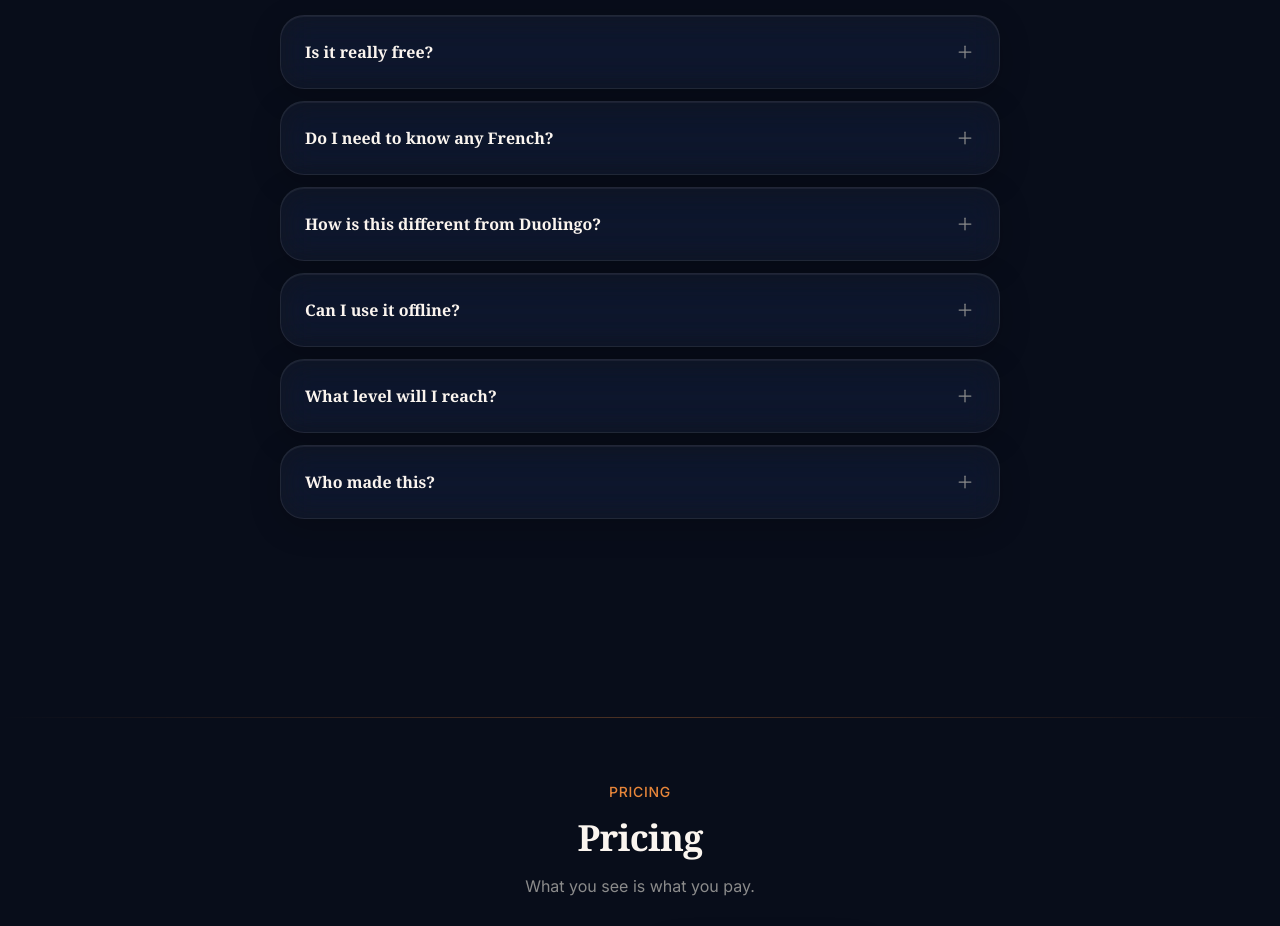
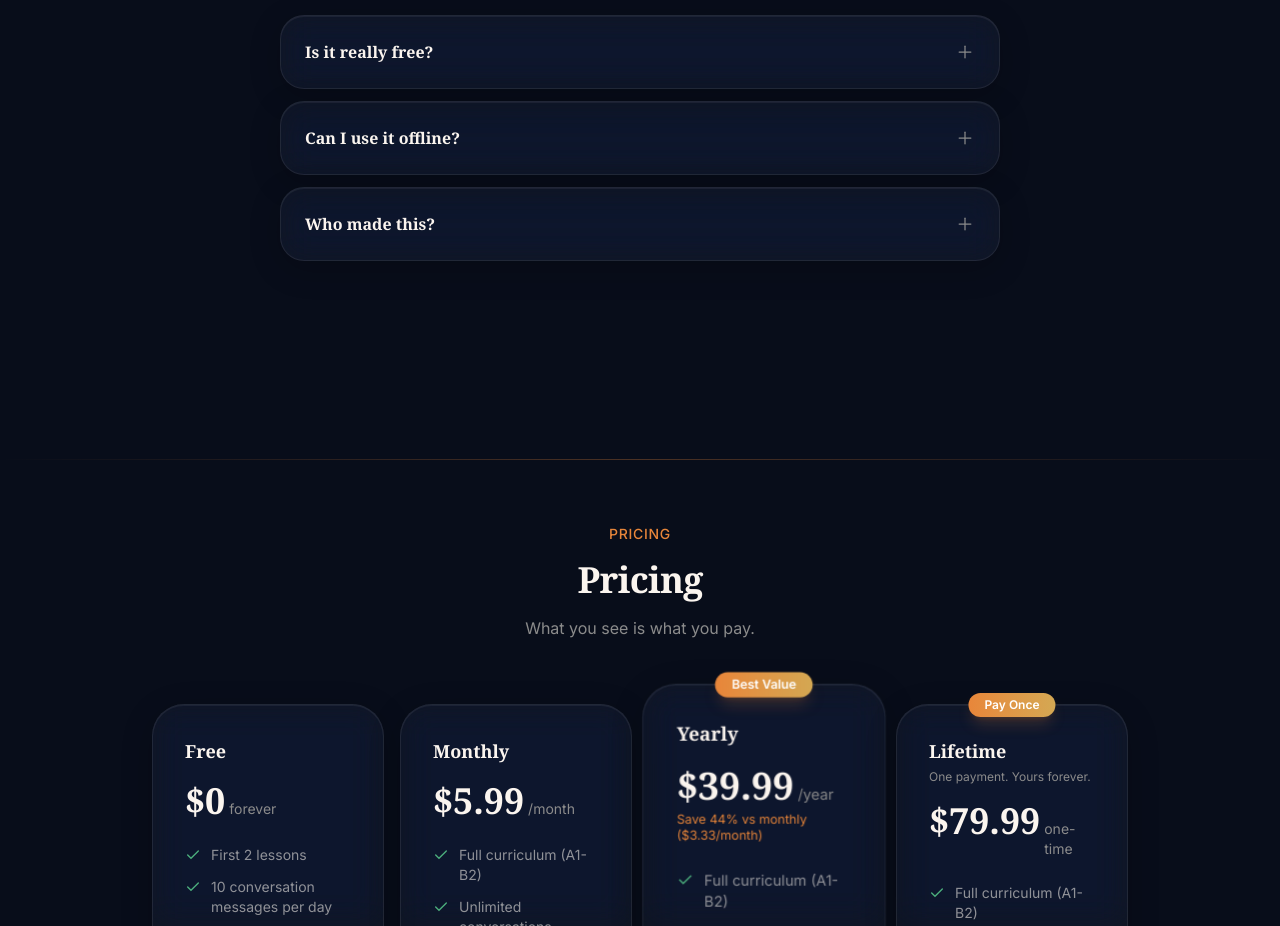
Before and after one commit to braybot1632/parlemoi-site, a Vue app: page / in a window 1280 px wide. Shown: the part 7420-8346 px from the top of the page. Built offline with nearby package versions, Linux system fonts and the light colour scheme.

Commit message:
Remove Duolingo references, trim FAQ to 3 questions
Drop Duolingo mention to avoid trademark issues. Keep only: free plan,
offline mode, and who made it. Update structured data to match.

Co-Authored-By: Claude Opus 4.6 (1M context) <noreply@anthropic.com>

```diff
--- a/index.html
+++ b/index.html
@@ -61,26 +61,10 @@
         },
         {
           "@type": "Question",
-          "name": "How is ParleMoi different from Duolingo?",
-          "acceptedAnswer": {
-            "@type": "Answer",
-            "text": "Duolingo teaches you to recognize French by tapping answers. ParleMoi teaches you to speak French using your voice. Every exercise requires you to say something out loud."
-          }
-        },
-        {
-          "@type": "Question",
           "name": "Can I use ParleMoi offline?",
           "acceptedAnswer": {
             "@type": "Answer",
             "text": "Lessons and voice games work without internet. The live conversation feature needs WiFi."
-          }
-        },
-        {
-          "@type": "Question",
-          "name": "What level of French will I reach?",
-          "acceptedAnswer": {
-            "@type": "Answer",
-            "text": "A1 (complete beginner) to B2 (upper intermediate). Enough for everyday conversations, travel, and basic professional situations."
           }
         },
         {
--- a/src/components/FAQSection.vue
+++ b/src/components/FAQSection.vue
@@ -9,20 +9,8 @@ const faqs = [
     answer: 'The first two lessons and 10 daily conversation messages are free forever. No credit card required. Premium unlocks the full curriculum and unlimited conversations.',
   },
   {
-    question: 'Do I need to know any French?',
-    answer: 'No. Lesson 1 starts with "Bonjour." We assume zero knowledge.',
-  },
-  {
-    question: 'How is this different from Duolingo?',
-    answer: 'Duolingo teaches you to recognize French by tapping answers. ParleMoi teaches you to speak French by using your voice. Every exercise requires you to say something out loud.',
-  },
-  {
     question: 'Can I use it offline?',
     answer: 'Lessons and voice games work without internet. The live conversation feature needs WiFi.',
-  },
-  {
-    question: 'What level will I reach?',
-    answer: 'A1 (complete beginner) to B2 (upper intermediate). Enough for everyday conversations, travel, and basic professional situations.',
   },
   {
     question: 'Who made this?',
```
